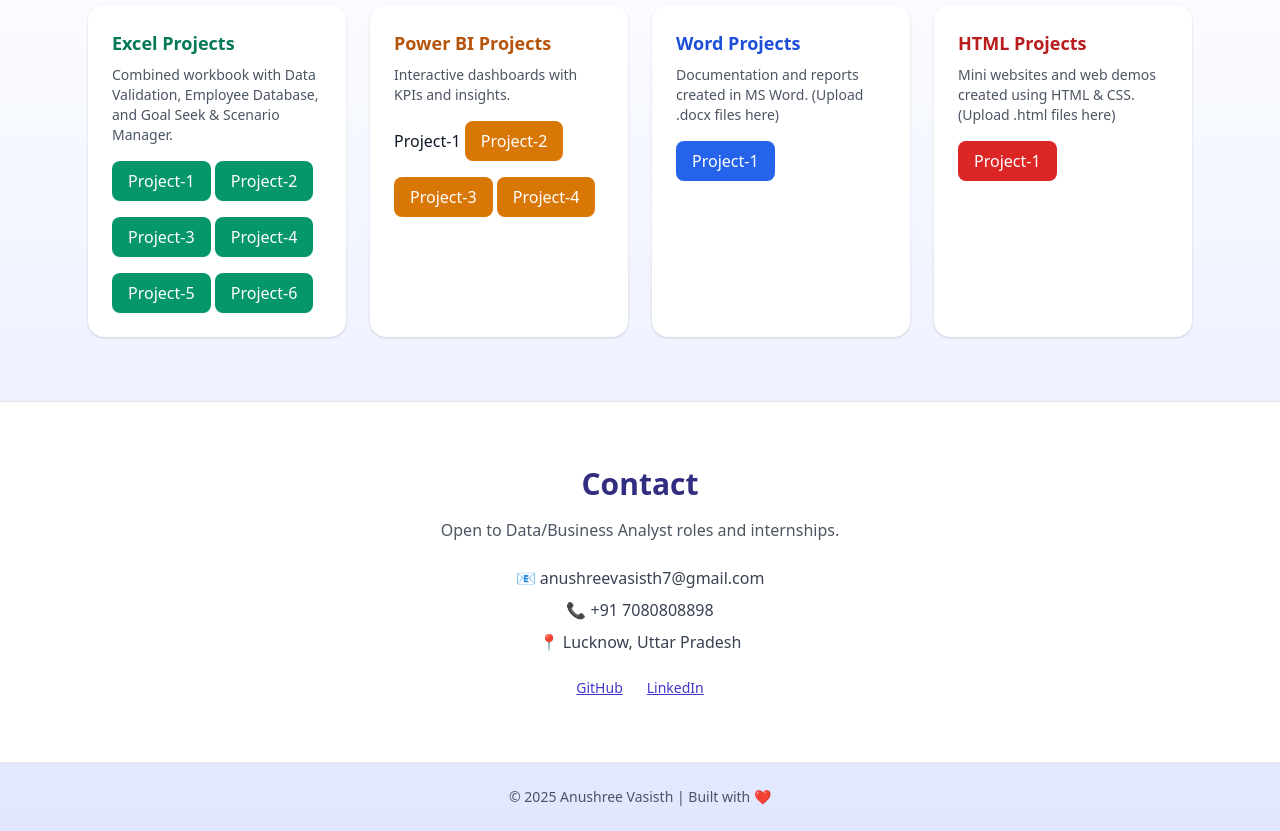
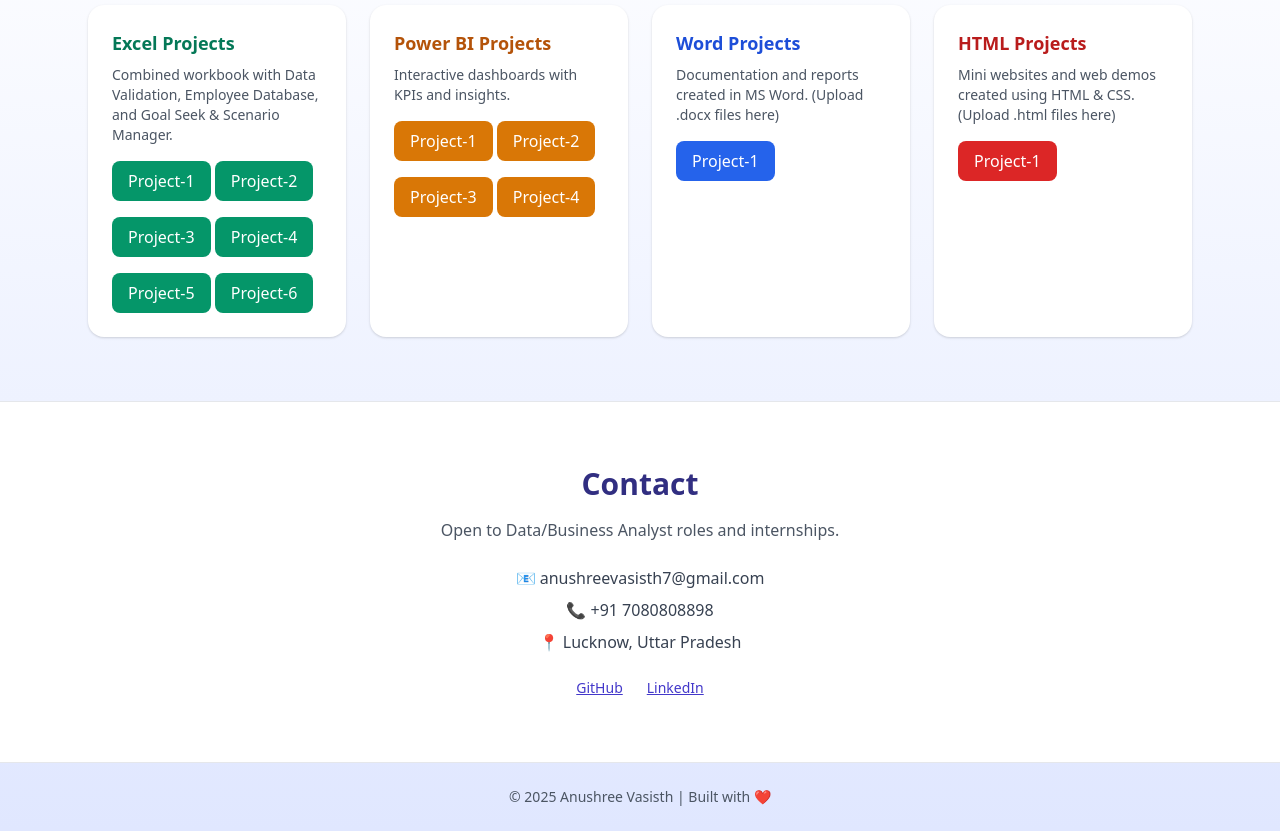
Before and after one commit to anushreevasisth7/anushree-portfolio, a plain HTML site: page index.html in a window 1280 px wide. Shown: the part 1460-2291 px from the top of the page. Drawn offline with nearby package versions, Linux system fonts and the light colour scheme.

Commit message:
index.html

```diff
--- a/index.html
+++ b/index.html
@@ -70,7 +70,7 @@
         <div class="p-6 bg-white rounded-2xl shadow hover:shadow-lg transition">
           <h3 class="text-lg font-semibold text-yellow-700">Power BI Projects</h3>
           <p class="mt-2 text-sm text-gray-600">Interactive dashboards with KPIs and insights.</p>
-          <a href="power bi projects/Dashboard.pbix class="mt-4 inline-block px-4 py-2 bg-yellow-600 text-white rounded-lg hover:bg-yellow-700">Project-1</a>
+          <a href="power bi projects/Dashboard.pbix" class="mt-4 inline-block px-4 py-2 bg-yellow-600 text-white rounded-lg hover:bg-yellow-700">Project-1</a>
           <a href="power bi projects/data modelling and star schema.pbix" class="mt-4 inline-block px-4 py-2 bg-yellow-600 text-white rounded-lg hover:bg-yellow-700">Project-2</a>
           <a href="power bi projects/POWER DAX.pbix" class="mt-4 inline-block px-4 py-2 bg-yellow-600 text-white rounded-lg hover:bg-yellow-700">Project-3</a>
           <a href="power bi projects/report.pbix" class="mt-4 inline-block px-4 py-2 bg-yellow-600 text-white rounded-lg hover:bg-yellow-700">Project-4</a>
```
